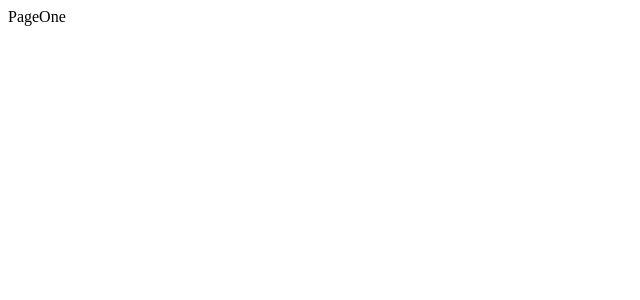
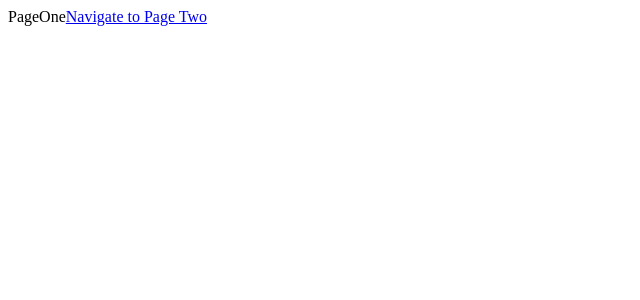
Before and after one commit to refayathaque/udemy-react-2019-redux-streaming, a React (Create React App) app: page / in a window 1280 px wide. Shown: the top 300 px of the page, without its empty margins (0-640 px from the left). Built offline with nearby package versions, Linux system fonts and the light colour scheme.

Commit message:
staged, committed and pushing to master

```diff
--- a/src/components/App.js
+++ b/src/components/App.js
@@ -1,10 +1,11 @@
 import React from 'react';
-import { BrowserRouter, Route } from 'react-router-dom';
+import { BrowserRouter, Route, Link } from 'react-router-dom';
 
 const PageOne = () => {
   return (
     <div>
       PageOne
+      <Link to="/pagetwo">Navigate to Page Two</Link>
     </div>
   )
 }
@@ -13,6 +14,7 @@ const PageTwo = () => {
   return (
     <div>
       PageTwo
+      <Link to="/">Navigate to Page One</Link>
     </div>
   )
 }
@@ -22,7 +24,7 @@ const App = () => {
     <div>
       <BrowserRouter>
         <div>
-          <Route path="/" exact component={PageOne} />
+          <Route path="/" exact={true} component={PageOne} />
           <Route path="/pagetwo" component={PageTwo} />
         </div>
       </BrowserRouter>
```
